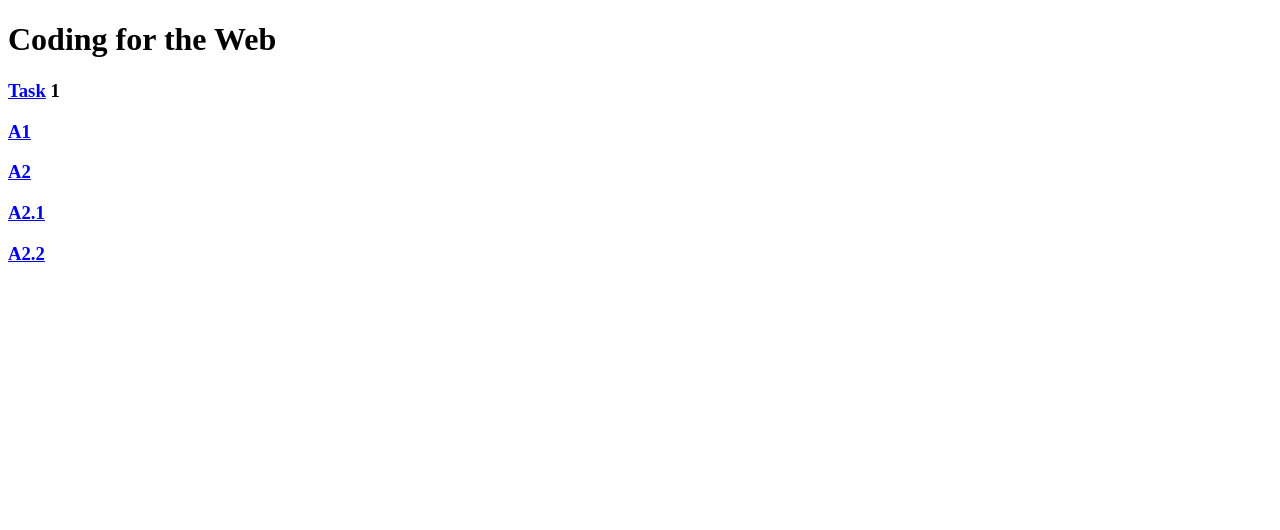
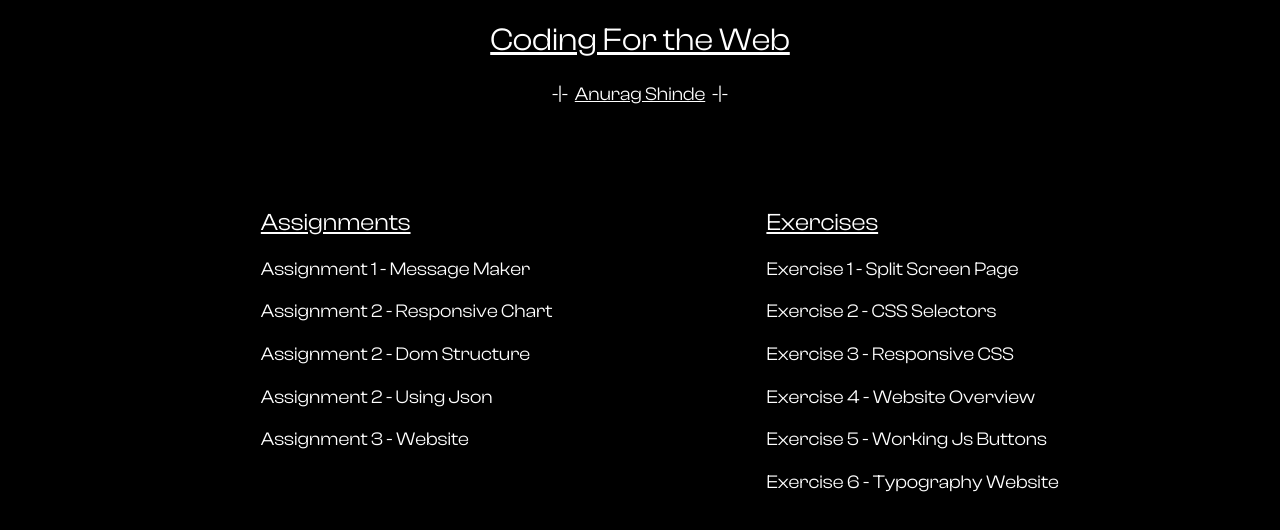
Before and after one commit to garunaanurag/Codingfortheweb, a plain HTML site: page index.html in a window 1280 px wide. Drawn offline with Linux system fonts and the light colour scheme.

Commit message:
Update index.html

```diff
--- a/index.html
+++ b/index.html
@@ -1,19 +1,49 @@
 <!DOCTYPE html>
-<html lang="en">
-  <head>
-    <meta charset="UTF-8">
-    <title>Coding For the Web</title>
-  </head>
 
-  <h1>Coding for the Web</h1>
+<html>
+    <head>
+        <meta charset="utf-8">
+        <meta http-equiv="X-UA-Compatible" content="IE=edge">
+        <title></title>
+        <meta name="description" content="">
+        <meta name="viewport" content="width=device-width, initial-scale=1">
+        <link rel="stylesheet" href="style.css">
+    </head>
+    <body>
 
-  <h3><a href="https://garunaanurag.github.io/splitscreen/">Task</a> 1</h3>
-  <h3><a href="#">A1</a></h3>
-  <h3><a href="https://banjothepaladin.github.io/codingforweb_/A2/index.html">A2</a></h3>
-  <h3><a href="#">A2.1</a></h3>
-  <h3><a href="https://garunaanurag.github.io/A2.2-js/">A2.2</a></h3>
+        <div class="heading">
+
+            <h1><u>Coding For the Web</u></h1>
+            <h3><pre>-|-  <u>Anurag Shinde</u>  -|-</pre></h3>
+
+        </div>
 
 
-  <body>
-  </body>
+        <div class="parent">
+
+            <div class="container1">
+                <h2><u>Assignments</u></h2>
+                <h3>Assignment 1 - Message Maker</h3>
+                <h3><a target="_blank" href="https://banjothepaladin.github.io/codingforweb_/A2/index.html">Assignment 2 - Responsive Chart</a></h3>
+                <h3><a target="_blank" href="https://banjothepaladin.github.io/codingforweb_/A2_24-08/doctype.jpg">Assignment 2 - Dom Structure</a></h3>
+                <h3><a target="_blank" href="https://garunaanurag.github.io/A2.2-js/">Assignment 2 - Using Json</a></h3>
+                <h3><a target="_blank" href="#">Assignment 3 - Website</a></h3>
+
+            </div>
+
+            <div class="container2">
+                <h2><u>Exercises</u></h2>
+                <h3><a target="_blank" href="https://garunaanurag.github.io/splitscreen/">Exercise 1 - Split Screen Page</a></h3>
+                <h3>Exercise 2 - CSS Selectors</h3>
+                <h3><a href="https://garunaanurag.github.io/CssPositions/">Exercise 3 - Responsive CSS</a></h3>
+                <h3><a target="_blank" href="https://garunaanurag.github.io/WebsiteOverview/">Exercise 4 - Website Overview</a></h3>
+                <h3><a target="_blank" href="https://garunaanurag.github.io/NewButtons/">Exercise 5 - Working Js Buttons</a></h3>
+                <h3><a href="https://banjothepaladin.github.io/codingforweb_/self_fri/index.html">Exercise 6 - Typography Website</a></h3>
+            </div>
+
+        </div>
+
+
+
+    </body>
 </html>
```
